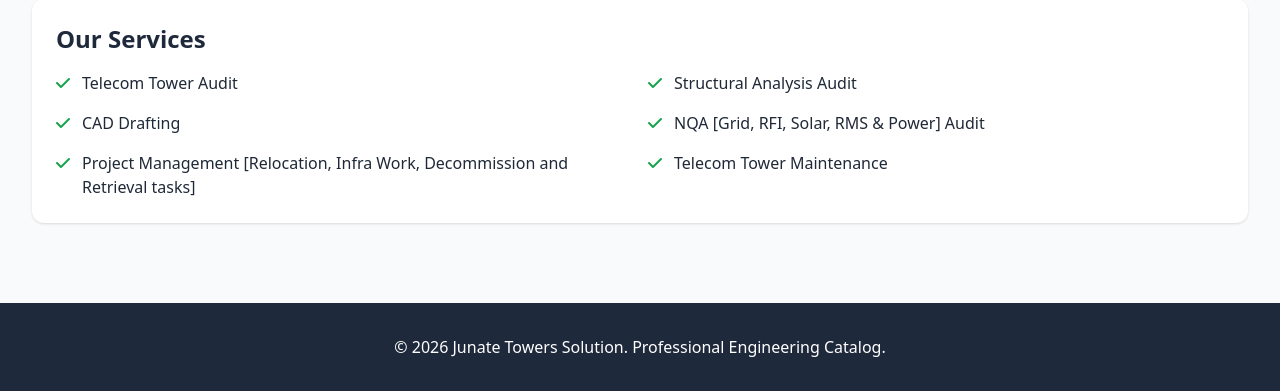
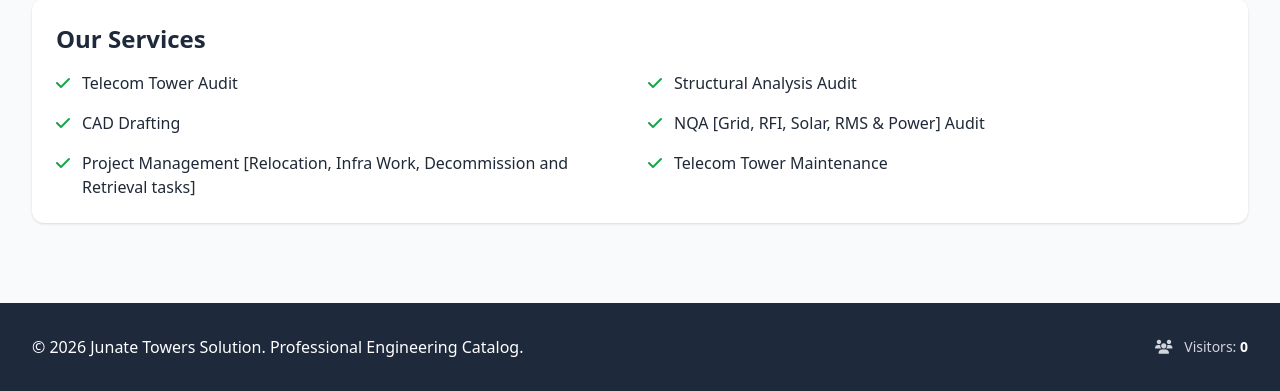
Before and after one commit to Junate-World/Junate_Towers, a Flask app: page /about in a window 1280 px wide. Shown: the part 765-1156 px from the top of the page. Run offline with Flask 3, Linux system fonts and the light colour scheme; the visitor is signed in with stand-in values (Sample User, id 1); data that the repository does not hold is empty; some libraries are stand-ins or nearby versions.

Commit message:
visitor stat

```diff
--- a/app/main/routes.py
+++ b/app/main/routes.py
@@ -1,6 +1,6 @@
-from flask import render_template, request, redirect, url_for, flash, current_app, jsonify
+from flask import render_template, request, redirect, url_for, flash, current_app, jsonify, session
 from app.main import bp
-from app.models import TowerCategory, TowerVariant, TowerDocument, Slider
+from app.models import TowerCategory, TowerVariant, TowerDocument, Slider, VisitorStat
 from app import db
 
 @bp.route('/')
@@ -83,6 +83,39 @@
     db.session.rollback()
     return render_template('500.html'), 500
 
+# Count unique session visits across the public site
+@bp.before_app_request
+def _count_visits_once_per_session():
+    try:
+        # Skip admin routes and static files
+        if request.endpoint and (request.endpoint.startswith('admin.') or request.endpoint.startswith('static')):
+            return
+    except Exception:
+        pass
+    if not session.get('visitor_counted'):
+        try:
+            stat = VisitorStat.query.first()
+            if not stat:
+                stat = VisitorStat(total_count=0)
+                db.session.add(stat)
+            stat.total_count += 1
+            stat.last_visit = db.func.now()
+            db.session.commit()
+            session['visitor_counted'] = True
+        except Exception:
+            db.session.rollback()
+            # Do not block the request if counter fails
+            pass
+
+# Expose visitor total in templates rendered via this blueprint
+@bp.app_context_processor
+def inject_visitor_total():
+    try:
+        stat = VisitorStat.query.first()
+        return {'visitor_total': stat.total_count if stat else 0}
+    except Exception:
+        return {'visitor_total': 0}
+
 # About page
 @bp.route('/about')
 def about():
--- a/app/templates/base.html
+++ b/app/templates/base.html
@@ -99,8 +99,12 @@
     <!-- Footer -->
     <footer class="bg-engineering-800 text-white mt-12">
         <div class="max-w-7xl mx-auto px-4 sm:px-6 lg:px-8 py-8">
-            <div class="text-center">
+            <div class="flex flex-col md:flex-row items-center justify-between space-y-3 md:space-y-0">
                 <p>&copy; 2026 Junate Towers Solution. Professional Engineering Catalog.</p>
+                <p class="text-sm text-gray-300">
+                    <i class="fas fa-users mr-2"></i>
+                    Visitors: <span class="font-semibold text-white">{{ visitor_total }}</span>
+                </p>
             </div>
         </div>
     </footer>
```
Also changed, not shown: app/models.py (+11 -0 lines), 1 other file.
